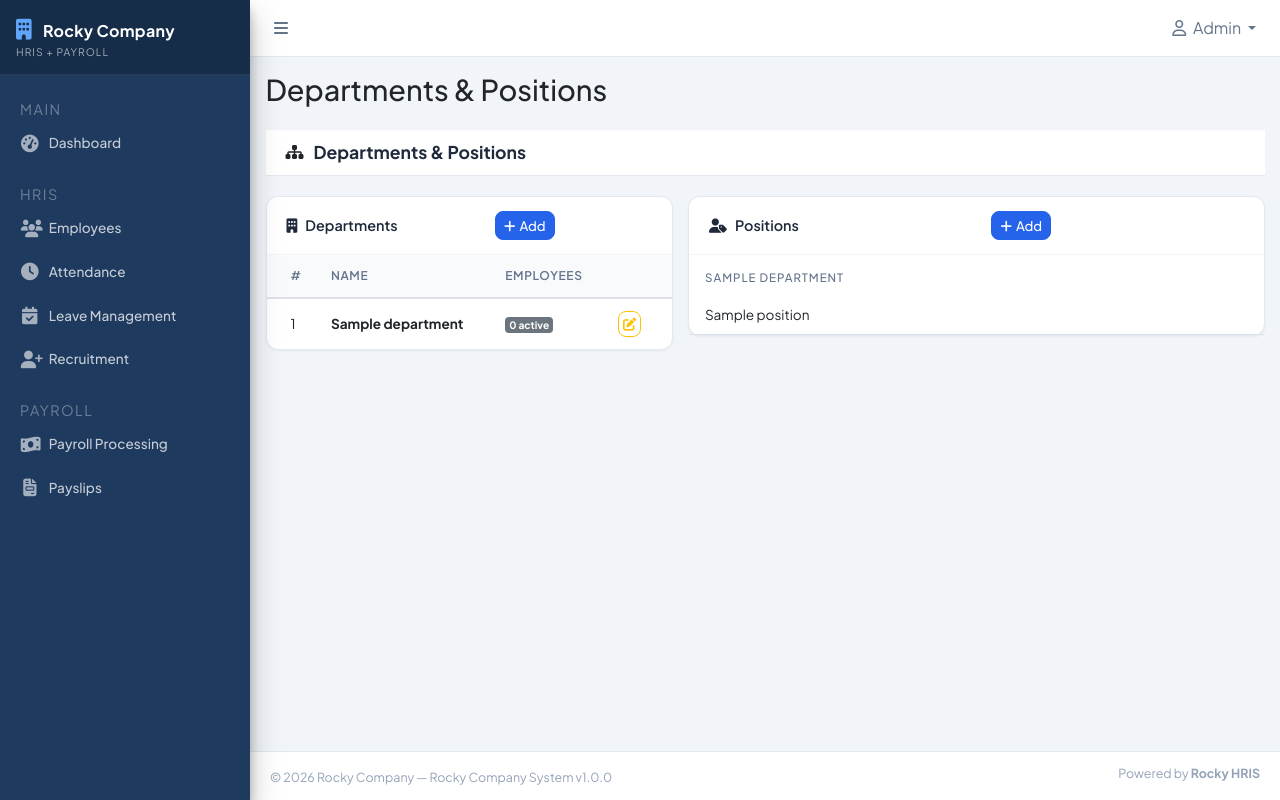
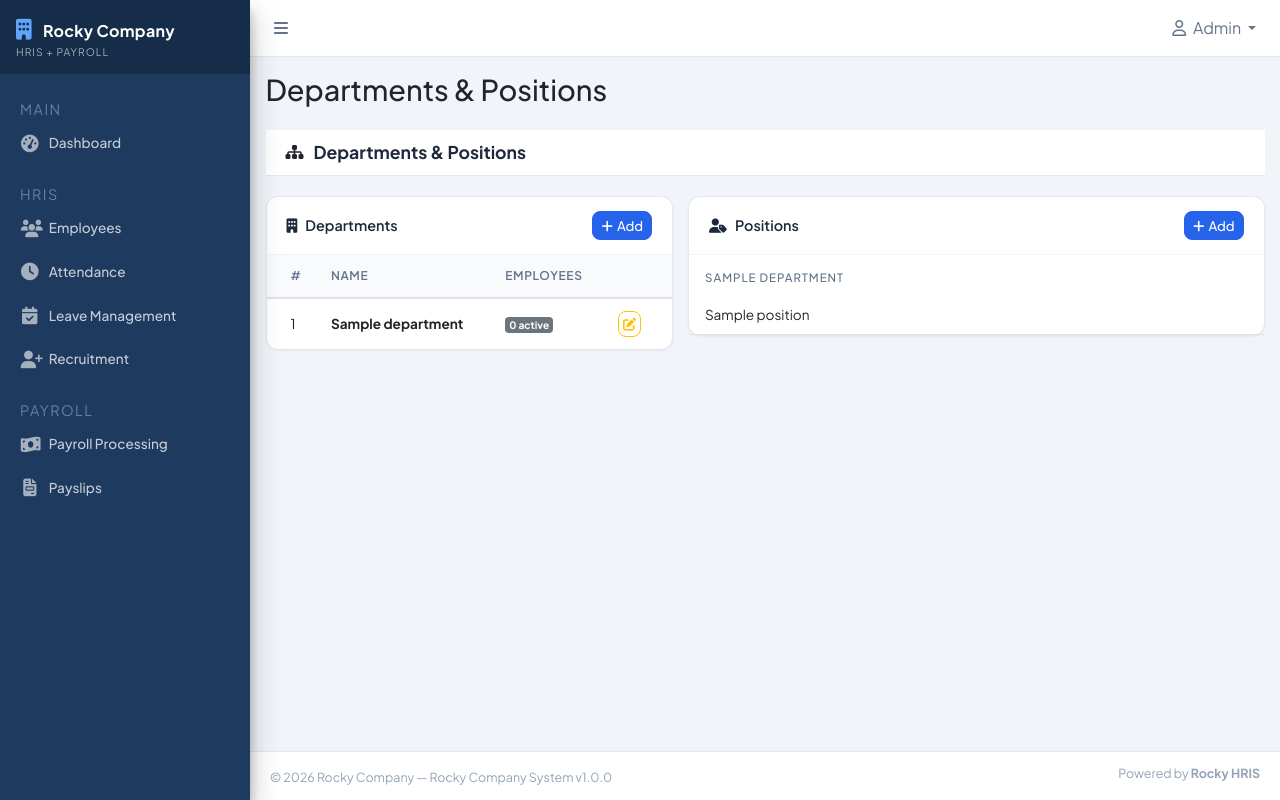
Before and after one commit to rokkicakesdev/rockycompanysystem, a PHP site: page /project/app/views/admin/departments.php in a window 1280 px wide. Run offline with PHP 8.4, Linux system fonts and the light colour scheme; tables that the repository leaves empty or names only in its code hold one stand-in row (values such as "Sample post"); some libraries are stand-ins or nearby versions.

Commit message:
first pr for today

```diff
--- a/app/views/admin/departments.php
+++ b/app/views/admin/departments.php
@@ -21,8 +21,9 @@ if ($_SERVER['REQUEST_METHOD'] === 'POST') {
         if ($v->fails()) {
             $msg = $v->errorHtml();
         } else {
-            Model::createDepartment(trim($_POST['dept_name']));
-            Model::log($_SESSION['user_id'], 'CREATE_DEPARTMENT', "Created: " . $_POST['dept_name']);
+            $deptName = trim($_POST['dept_name']);
+            Model::createDepartment($deptName);
+            Model::log($_SESSION['user_id'], 'CREATE_DEPARTMENT', 'Created: ' . $deptName);
             $msg = "<div class='alert alert-success alert-auto-dismiss'>Department created.</div>";
         }
     } elseif (isset($_POST['edit_dept'])) {
@@ -43,8 +44,9 @@ if ($_SERVER['REQUEST_METHOD'] === 'POST') {
         if ($v->fails()) {
             $msg = $v->errorHtml();
         } else {
-            Model::createPosition((int)$_POST['position_dept_id'], trim($_POST['position_name']));
-            Model::log($_SESSION['user_id'], 'CREATE_POSITION', "Created: " . $_POST['position_name']);
+            $positionName = trim($_POST['position_name']);
+            Model::createPosition((int)$_POST['position_dept_id'], $positionName);
+            Model::log($_SESSION['user_id'], 'CREATE_POSITION', 'Created: ' . $positionName);
             $msg = "<div class='alert alert-success alert-auto-dismiss'>Position created.</div>";
         }
     }
@@ -69,9 +71,9 @@ foreach ($positions as $p) $posByDept[$p['department_id']][] = $p;
       <!-- Departments -->
       <div class="col-md-5">
         <div class="card">
-          <div class="card-header d-flex justify-content-between align-items-center">
-            <span><i class="fas fa-building mr-2"></i>Departments</span>
-            <button class="btn btn-sm btn-primary" data-toggle="modal" data-target="#newDeptModal">
+          <div class="card-header d-flex align-items-center">
+            <span class="flex-grow-1"><i class="fas fa-building mr-2"></i>Departments</span>
+            <button class="btn btn-sm btn-primary ml-auto" data-toggle="modal" data-target="#newDeptModal">
               <i class="fas fa-plus mr-1"></i>Add
             </button>
           </div>
@@ -104,9 +106,9 @@ foreach ($positions as $p) $posByDept[$p['department_id']][] = $p;
       <!-- Positions -->
       <div class="col-md-7">
         <div class="card">
-          <div class="card-header d-flex justify-content-between align-items-center">
-            <span><i class="fas fa-user-tag mr-2"></i>Positions</span>
-            <button class="btn btn-sm btn-primary" data-toggle="modal" data-target="#newPositionModal">
+          <div class="card-header d-flex align-items-center">
+            <span class="flex-grow-1"><i class="fas fa-user-tag mr-2"></i>Positions</span>
+            <button class="btn btn-sm btn-primary ml-auto" data-toggle="modal" data-target="#newPositionModal">
               <i class="fas fa-plus mr-1"></i>Add
             </button>
           </div>
```
